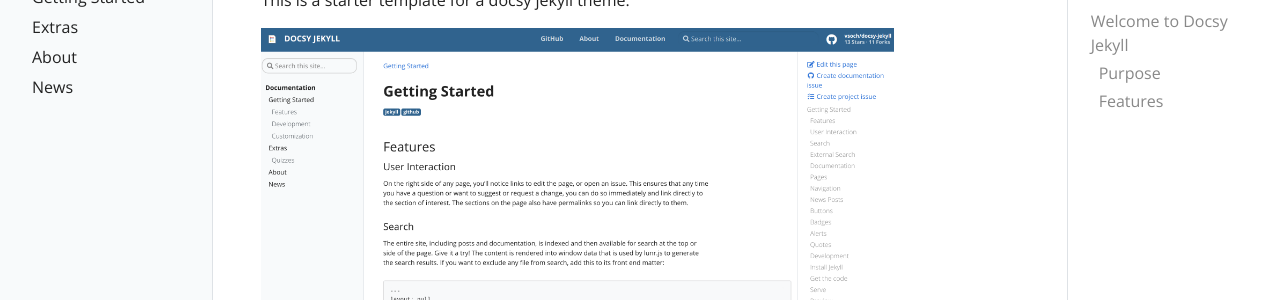
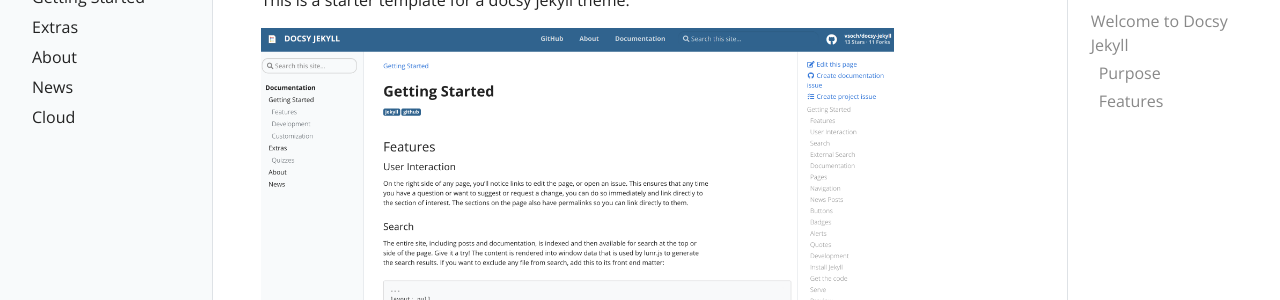
Before and after one commit to 9oooroom/9oooroom.github.io, a Jekyll site: the page built from pages/index.md, in a window 1280 px wide. Shown: the part 187-487 px from the top of the page. Built offline with Jekyll 4.4.1, drawn with Linux system fonts in a browser that asks for light colours.

Commit message:
post update

```diff
--- a/_data/toc.yml
+++ b/_data/toc.yml
@@ -21,3 +21,5 @@
       url: "about"
     - title: "News"
       url: "news"
+    - title: "Cloud"
+      url: "docs/cloud"
```
